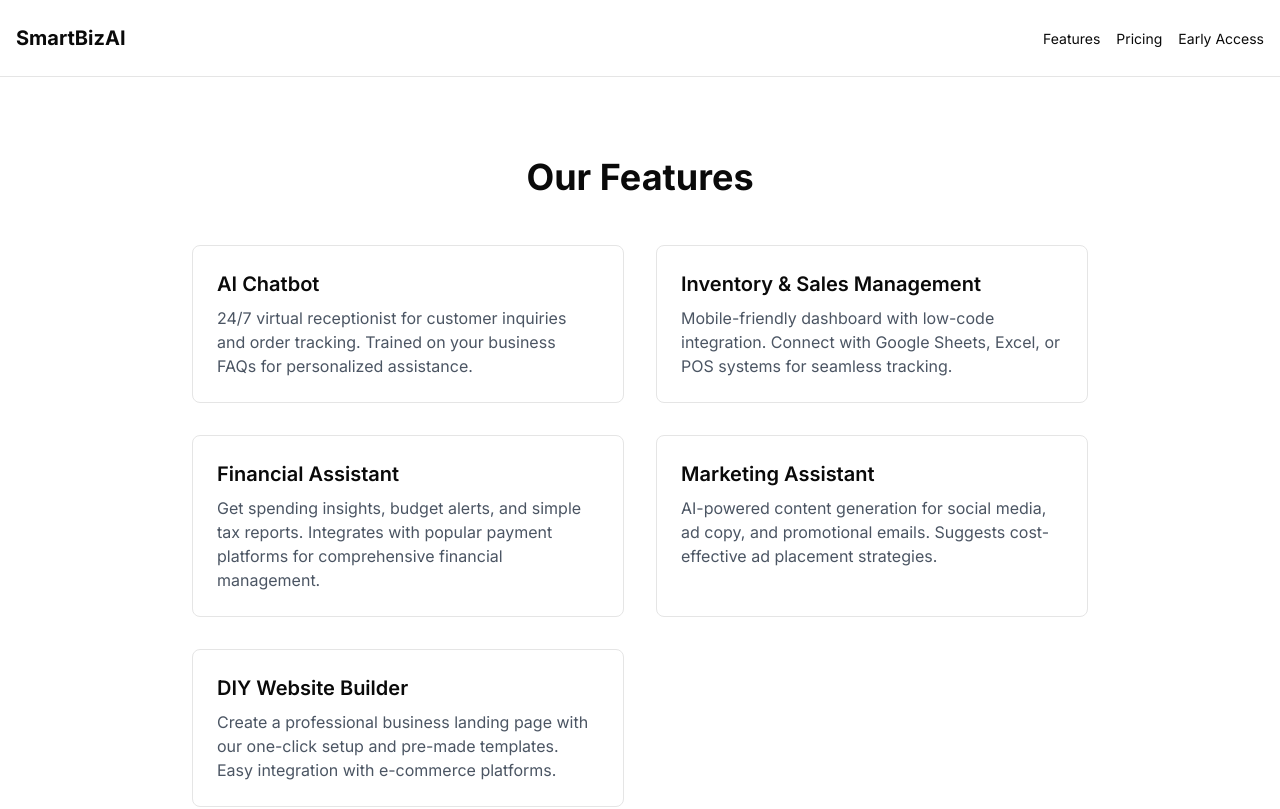
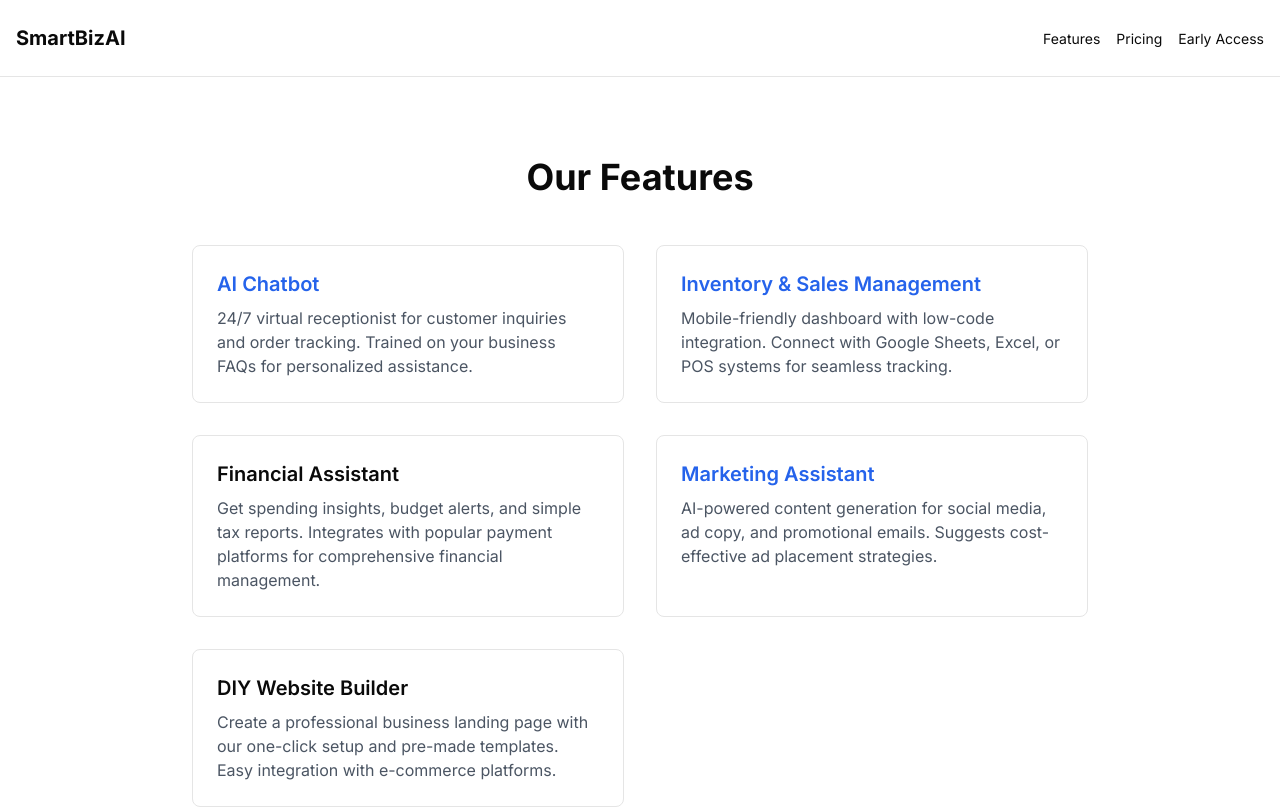
Before and after one commit to Ibrahim-t39/bizai, a Next.js app: page /features in a window 1280 px wide. Shown: the top 809 px of the page. Built offline with nearby package versions, Linux system fonts and the light colour scheme.

Commit message:
feature page updates

```diff
--- a/app/features/page.tsx
+++ b/app/features/page.tsx
@@ -11,18 +11,23 @@ export default function Features() {
             <FeatureCard
               title="AI Chatbot"
               description="24/7 virtual receptionist for customer inquiries and order tracking. Trained on your business FAQs for personalized assistance."
+              link="https://aimeechallengerobot.streamlit.app/"
             />
             <FeatureCard
               title="Inventory & Sales Management"
               description="Mobile-friendly dashboard with low-code integration. Connect with Google Sheets, Excel, or POS systems for seamless tracking."
+              link = "https://inventory.zoho.com/app/878250984#/home/inventory-dashboard"
+
             />
             <FeatureCard
               title="Financial Assistant"
               description="Get spending insights, budget alerts, and simple tax reports. Integrates with popular payment platforms for comprehensive financial management."
+
             />
             <FeatureCard
               title="Marketing Assistant"
               description="AI-powered content generation for social media, ad copy, and promotional emails. Suggests cost-effective ad placement strategies."
+              link = "https://replyguy.com/overview"
             />
             <FeatureCard
               title="DIY Website Builder"
@@ -47,13 +52,22 @@ export default function Features() {
 interface FeatureCardProps {
   title: string;
   description: string;
+  link?: string;
 }
 
-function FeatureCard({ title, description }: FeatureCardProps) {
+function FeatureCard({ title, description, link }: FeatureCardProps) {
   return (
     <div className="p-6 border rounded-lg">
-      <h3 className="text-xl font-semibold mb-2">{title}</h3>
+      <h3 className="text-xl font-semibold mb-2">
+        {link ? (
+          <Link href={link} target="_blank" rel="noopener noreferrer" className="text-blue-600 hover:underline">
+            {title}
+          </Link>
+        ) : (
+          title
+        )}
+      </h3>
       <p className="text-gray-600">{description}</p>
     </div>
   )
-}
+        }
```
Also changed, not shown: 1 other file (tests, documents, lock files or other folders).
